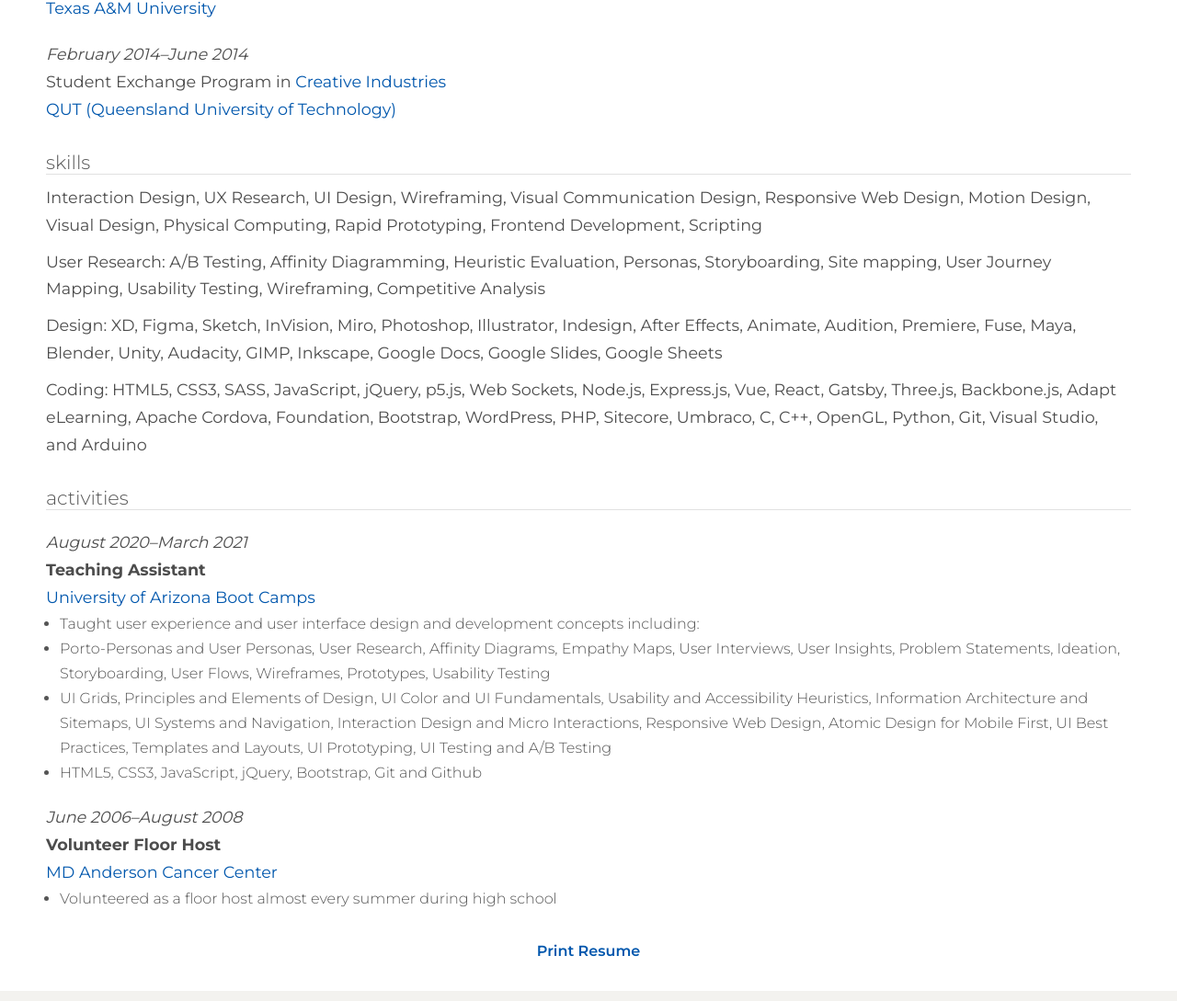
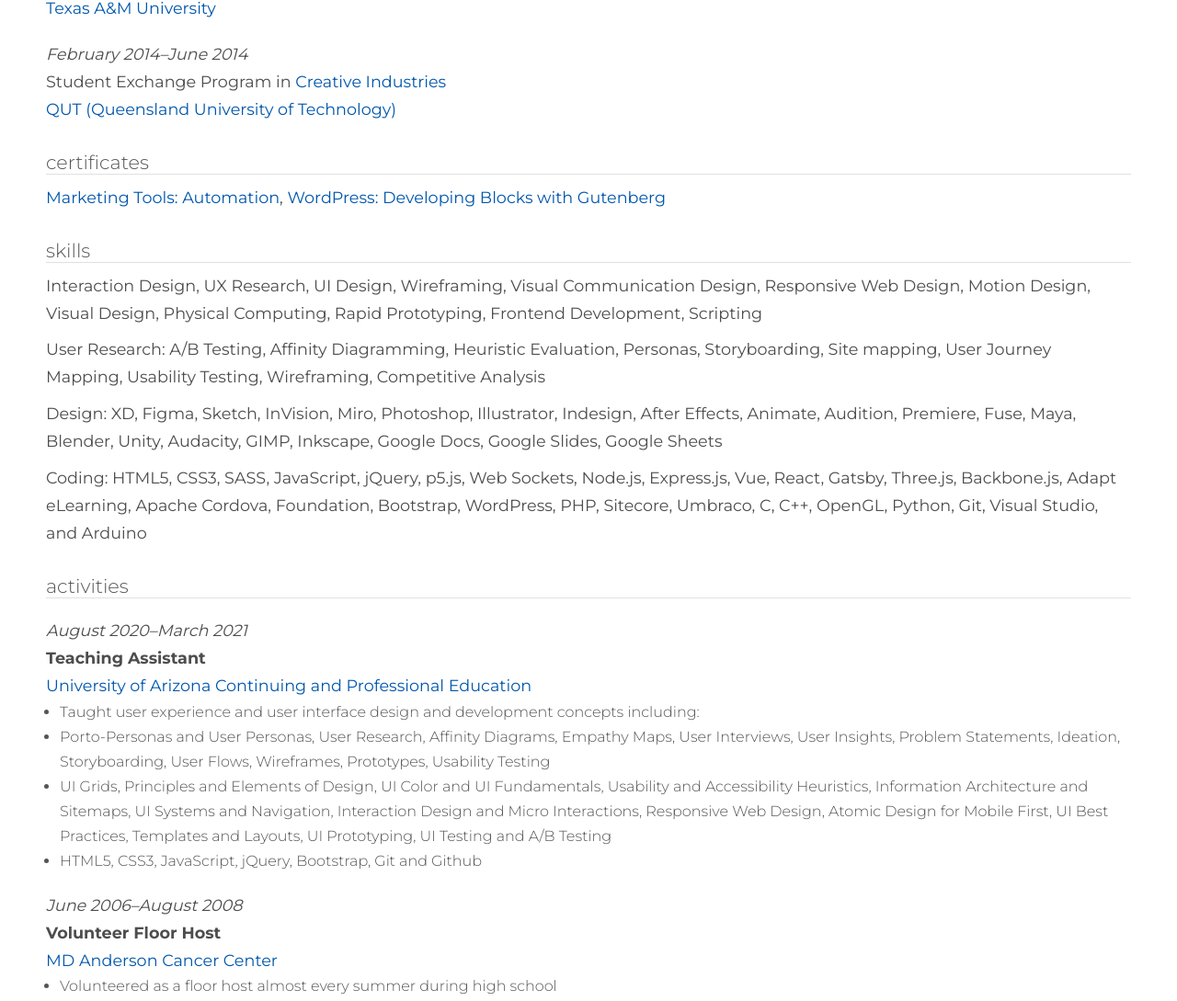
Before and after one commit to srs815/resume, a plain HTML site: page index.html in a window 1280 px wide. Shown: the part 1951-3040 px from the top of the page at 92% size. Drawn offline with nearby package versions, Linux system fonts and the light colour scheme; files whose address does not match are found by name; a web font is replaced by a local one.

Commit message:
Added certificates

```diff
--- a/css/resume.css
+++ b/css/resume.css
@@ -183,6 +183,11 @@ body
 	margin-top: 30px;
 }
 
+.skills_padding
+{
+	margin-top: 10px;
+}
+
 #skills_textTwo, #skills_textThree
 {
 	margin-top: 10px;
@@ -284,6 +289,11 @@ body
 #experience_title, #skills_title, #honors_title, #activities_title
 {
 	margin-top: 30px;
+}
+
+.skills_padding
+{
+	margin-top: 10px;
 }
 
 #skills_textTwo, #skills_textThree
@@ -391,6 +401,11 @@ body
 	margin-top: 30px;
 }
 
+.skills_padding
+{
+	margin-top: 10px;
+}
+
 #skills_textTwo, #skills_textThree
 {
 	margin-top: 10px;
@@ -496,6 +511,11 @@ body
 	margin-top: 30px;
 }
 
+.skills_padding
+{
+	margin-top: 10px;
+}
+
 #skills_textTwo, #skills_textThree
 {
 	margin-top: 10px;
--- a/index.html
+++ b/index.html
@@ -67,6 +67,13 @@
                     <div class="education"></div>
                 </div>
         </div>
+        <div class="row">
+                <div class="sixteen columns fullWidth">
+                    <h3>Certificates</h3>
+                    <hr>
+                    <div class="certificates"></div>
+                </div>
+        </div>
         <div class="row breakPage">
                 <div class="sixteen columns fullWidth">
                     <h3>Skills</h3>
@@ -84,7 +91,7 @@
 
 </div><!--resume-->
 
-<a href="#" title="Print" class="modal-exit-bottom" id="print-resume" onclick='window.print();return false;'>Print Resume</a>
+<a href="#" title="Print" class="modal-exit-bottom" id="print-resume">Print Resume</a>
 
 <footer>
         <div class="wrapper footer">
@@ -112,6 +119,10 @@
                 //Get education
                 var education = document.querySelector('.education');
                 var educationResult;
+
+                //Get certificates
+                var certificates = document.querySelector('.certificates');
+                var certificatesResult;
 
                 //Get skills
                 var skills = document.querySelector('.skills');
@@ -200,6 +211,35 @@
                         //Append
                         education.append(educationResult);
                 }//set schools
+
+                //Set Certificates
+                var certificateOpen = '<p class="resume_text skills_padding">';
+                var catchCertificates = "";
+
+                for(var cert = 0; cert < data.certificates.length; cert++){
+
+                        //Certificate
+                        var certificate = '<a href="'+ data.certificates[cert].url +'" title="'+ data.certificates[cert].name +'" target="_blank">'+ data.certificates[cert].name +'</a>';
+
+                        if(cert < data.certificates.length && cert > 0){
+                           catchCertificates += ',&nbsp';
+                        }
+
+                        catchCertificates += certificate;
+
+                        console.log(catchCertificates);
+
+
+                }//set certificates
+
+                var certificateClose = '</p>';
+
+                //Result
+                certificatesResult = certificateOpen + catchCertificates + certificateClose;
+                certificatesResult = stringToHTML(certificatesResult);
+
+                //Append
+                certificates.append(certificatesResult);
 
                 //Set Skills
                 var skillsSummary = data.basics.summary;
@@ -403,6 +443,14 @@
         //Date function
        document.getElementById('date').innerHTML = new Date().getFullYear();
 
+
+       //Print title change
+       $('#print-resume').click(function(){
+                $('title').text('stevensimon-resume');
+                window.print();
+                return false;
+       });
+
 </script>
 </body>
 </html>
--- a/resume.json
+++ b/resume.json
@@ -74,13 +74,13 @@
   ],
   "volunteer": [
     {
-      "organization": "University of Arizona Boot Camps",
+      "organization": "University of Arizona Continuing and Professional Education",
       "position": "Teaching Assistant",
       "startDate": "2020-08-31",
       "endDate": "2021-03-31",
       "summary": "Taught user experience and user interface design and development concepts including:\n\nPorto-Personas and User Personas, User Research, Affinity Diagrams, Empathy Maps, User Interviews, User Insights, Problem Statements, Ideation, Storyboarding, User Flows, Wireframes, Prototypes, Usability Testing \n\nUI Grids, Principles and Elements of Design, UI Color and UI Fundamentals, Usability and Accessibility Heuristics, Information Architecture and Sitemaps, UI Systems and Navigation,\nInteraction Design and Micro Interactions, Responsive Web Design, Atomic Design for Mobile First, UI Best Practices, Templates and Layouts, UI Prototyping, UI Testing and A/B Testing\n\nHTML5, CSS3, JavaScript, jQuery, Bootstrap, Git and Github",
       "highlights": [],
-      "url": "https://www.linkedin.com/company/28639017"
+      "url": "https://www.linkedin.com/company/71639728"
     },
     {
       "organization": "MD Anderson Cancer Center",
@@ -122,26 +122,39 @@
     }
   ],
   "awards": [],
-  "certificates": [],
+  "certificates": [
+    {
+      "name": "Marketing Tools: Automation",
+      "issuer": "LinkedIn",
+      "startDate": "2023-06-30",
+      "url": "https://www.linkedin.com/learning/certificates/93c6bdba134f678b4db420d18f9bce0c8036124f9d19e1ad991a6e21dcccec6b"
+    },
+    {
+      "name": "WordPress: Developing Blocks with Gutenberg",
+      "issuer": "LinkedIn",
+      "startDate": "2023-06-30",
+      "url": "https://www.linkedin.com/learning/certificates/fd265805cc3fe29f849121d32fea740c20ec4bd49723d62cbc6306f9cd6369ae"
+    }
+  ],
   "publications": [],
   "skills": [
     {
-      "name": "Photoshop",
+      "name": "Responsive Web Design",
       "level": "",
       "keywords": []
     },
     {
-      "name": "Illustrator",
+      "name": "Web Technologies",
       "level": "",
       "keywords": []
     },
     {
-      "name": "Adobe Creative Suite",
+      "name": "Bitbucket",
       "level": "",
       "keywords": []
     },
     {
-      "name": "Graphic Design",
+      "name": "Photoshop",
       "level": "",
       "keywords": []
     },
@@ -191,11 +204,6 @@
       "keywords": []
     },
     {
-      "name": "Adobe Illustrator",
-      "level": "",
-      "keywords": []
-    },
-    {
       "name": "SASS",
       "level": "",
       "keywords": []
@@ -216,7 +224,7 @@
       "keywords": []
     },
     {
-      "name": "Adobe Photoshop",
+      "name": "Graphic Design",
       "level": "",
       "keywords": []
     },
@@ -276,6 +284,11 @@
       "keywords": []
     },
     {
+      "name": "Adobe Creative Suite",
+      "level": "",
+      "keywords": []
+    },
+    {
       "name": "jQuery",
       "level": "",
       "keywords": []
@@ -312,6 +325,11 @@
     },
     {
       "name": "React",
+      "level": "",
+      "keywords": []
+    },
+    {
+      "name": "Illustrator",
       "level": "",
       "keywords": []
     },
```
